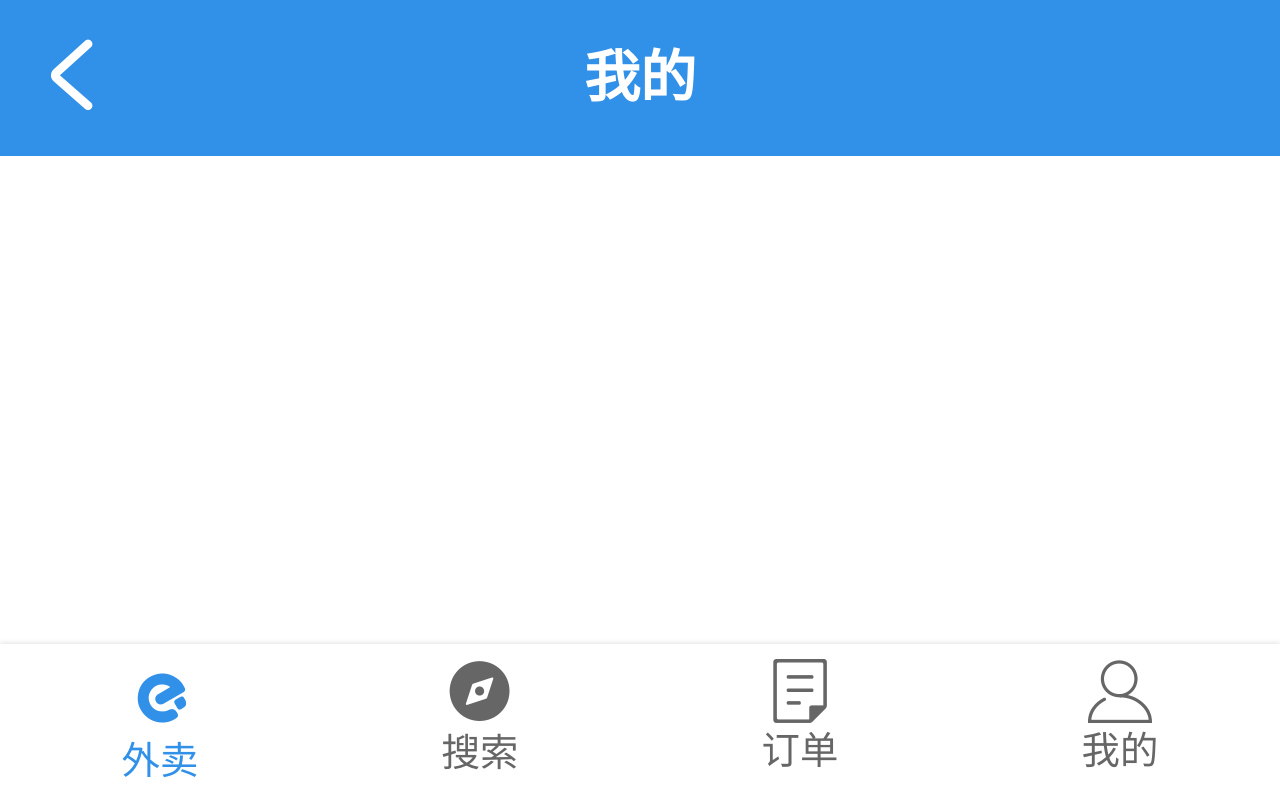
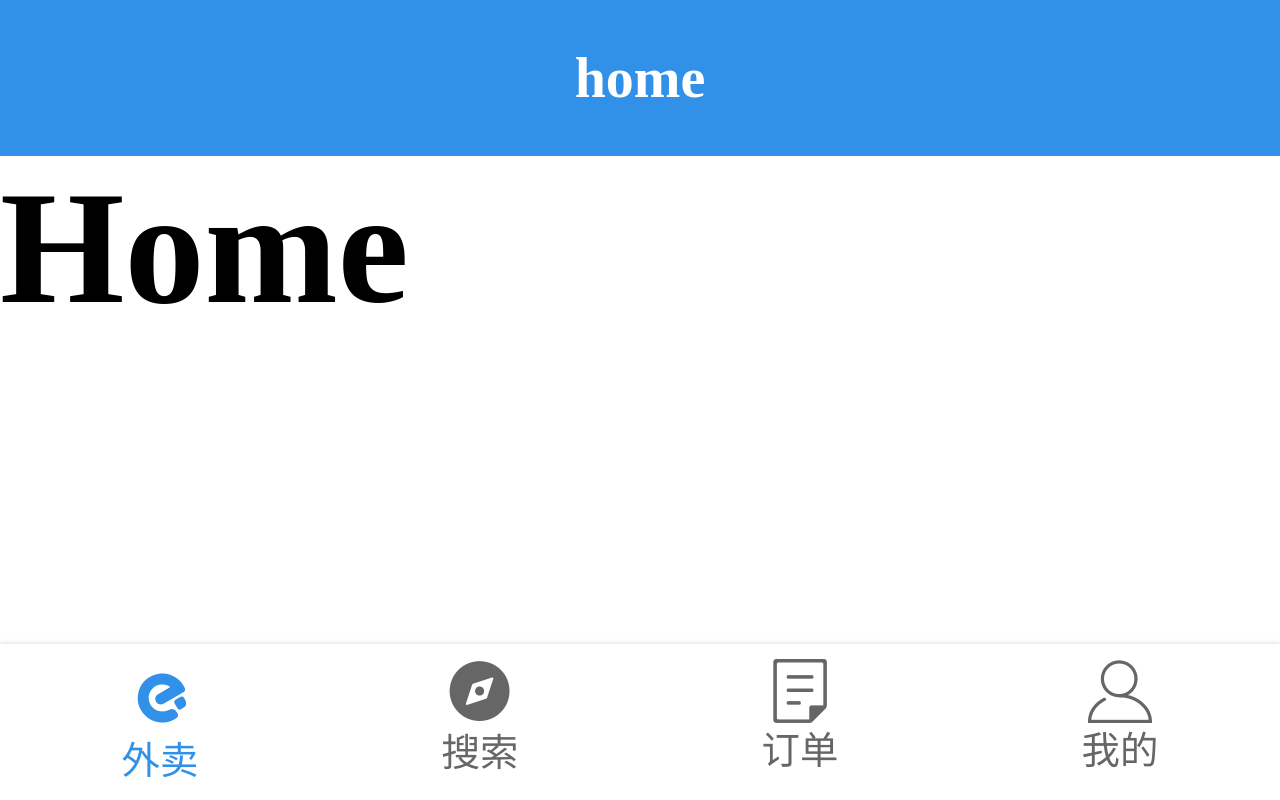
Before and after one commit to z-h-y/react, a React app: page /#/home in a window 1280 px wide. Built offline with nearby package versions, Linux system fonts and the light colour scheme.

Commit message:
Add file

```diff
--- a/src/index.js
+++ b/src/index.js
@@ -6,6 +6,7 @@ import { Provider } from 'react-redux';
 import store from './stores'
 import 'normalize.css';
 import './style/base.less';
+import './style/common.less';
 import './config/rem'
 
 ReactDOM.render(
--- a/src/pages/home/index.jsx
+++ b/src/pages/home/index.jsx
@@ -7,8 +7,8 @@ class Home extends React.Component {
       this.props.history.goBack()
     }
     render() {
-        return <div>
-            <Header title="我的" goBack={this.goBack}/>
+        return <div className="wrapper">
+            <Header title="home"/>
             <h1>Home</h1>
             <Footer />
         </div>
--- a/src/pages/user/index.jsx
+++ b/src/pages/user/index.jsx
@@ -1,9 +1,14 @@
 import React from 'react';
 import Footer from '@/components/footer'
+import Header from '@/components/header'
 
 class User extends React.Component {
+    goBack = () => {
+      this.props.history.goBack()
+    }
     render() {
-        return <div>
+        return <div className="wrapper">
+            <Header title="我的" goBack={this.goBack}/>
             <h1>User</h1>
             <Footer />
         </div>
--- /dev/null
+++ b/src/style/common.less
@@ -0,0 +1,6 @@
+.wrapper {
+  height: 100%;
+  width: 100%;
+  box-sizing: border-box;
+  padding: 1.95rem 0;
+}
```
